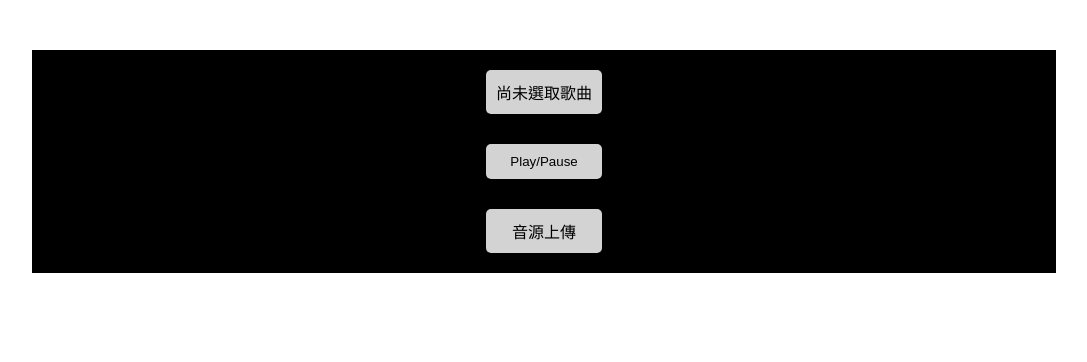
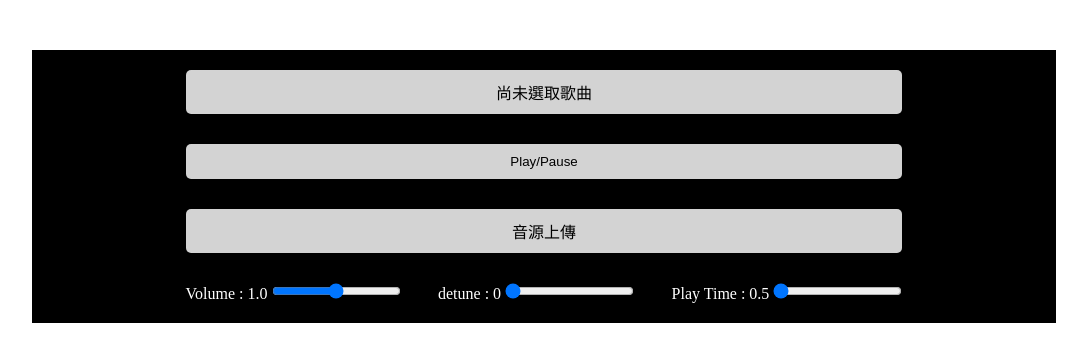
Before and after one commit to larry-du/tuneAudio, a plain HTML site: page index.html in a window 1280 px wide. Shown: the whole page, without its empty margins (96-1183 px from the left). Drawn offline with Linux system fonts and the light colour scheme.

Commit message:
feat 音量調整功能完成

```diff
--- a/index.html
+++ b/index.html
@@ -27,6 +27,47 @@
                     class="update-audio"
                     id="update-audio">
             </div>
+
+            <div class="bar-area">
+                <div class="volume-wrap text-center">
+                    <label class="volume-text"
+                        for="volume">Volume : 1.0</label>
+                    <input type="range"
+                        id="volume"
+                        name="volume"
+                        class="volume"
+                        value="1"
+                        step="0.1"
+                        min="0"
+                        max="2">
+                </div>
+
+                <div class="detune-wrap text-center">
+                    <label class="detune-text"
+                        for="detune">detune : 0</label>
+                    <input type="range"
+                        id="detune"
+                        name="detune"
+                        class="detune"
+                        value="0"
+                        step="0.5"
+                        min="0"
+                        max="5">
+                </div>
+
+                <div class="time-wrap text-center">
+                    <label class="time-text"
+                        for="time">Play Time : 0.5</label>
+                    <input type="range"
+                        id="time"
+                        name="time"
+                        class="time"
+                        value="0.5"
+                        step="0.5"
+                        min="0.5"
+                        max="10">
+                </div>
+            </div>
         </figure>
     </div>
     <script type="module"
--- a/index.js
+++ b/index.js
@@ -6,13 +6,19 @@ const playButton = document.querySelector('.play-button')
 const audioElement = document.querySelector('.audio-player');
 const audioContext = new (window.AudioContext || window.webkitAudioContext)();
 const gainNode = audioContext.createGain();
+const oscillator = audioContext.createOscillator();
+
+const volumeControl = document.querySelector('.volume');
+const volumeText = document.querySelector('.volume-text');
+
+const detuneControl = document.querySelector('.detune');
 
 function createAudio(e) {
     const blob_url = URL.createObjectURL(e.target.files[0]);
     songTitle.innerText = `${e.target.files[0].name}`;
     audioPlayer.setAttribute('src', `${blob_url}`);
     const track = audioContext.createMediaElementSource(audioElement);
-    track.connect(gainNode).connect(audioContext.destination);
+    track.connect(oscillator).connect(gainNode).connect(audioContext.destination);
 }
 
 function playingSound() {
@@ -28,6 +34,17 @@ function playingSound() {
     }
 }
 
+function tuneVolume(e) {
+    const volume = e.target.value;
+    gainNode.gain.value = volume;
+    volumeText.innerText = `Volume : ${volume}`;
+}
+
+function tuneDetune(e) {
+    console.log(oscillator);
+    const detune = e.target.value;
+}
+
 playButton.addEventListener('click', playingSound);
 
 audioElement.addEventListener('ended', () => {
@@ -37,3 +54,6 @@ audioElement.addEventListener('ended', () => {
 updateAudio.addEventListener('input', (e) => {
     createAudio(e)
 })
+
+volumeControl.addEventListener('change', (e) => tuneVolume(e))
+detuneControl.addEventListener('change', (e) => tuneDetune(e))
--- a/style.css
+++ b/style.css
@@ -17,6 +17,7 @@ button {
 }
 
 .tune-audio {
+    width: 70%;
     display: flex;
     flex-direction: column;
     padding: 20px;
@@ -52,3 +53,14 @@ button {
 .update-audio {
     display: none;
 }
+
+.bar-area {
+    display: flex;
+    justify-content: space-between;
+    margin-top: 30px;
+    color: white;
+}
+
+.text-center {
+    text-align: center;
+}
```
